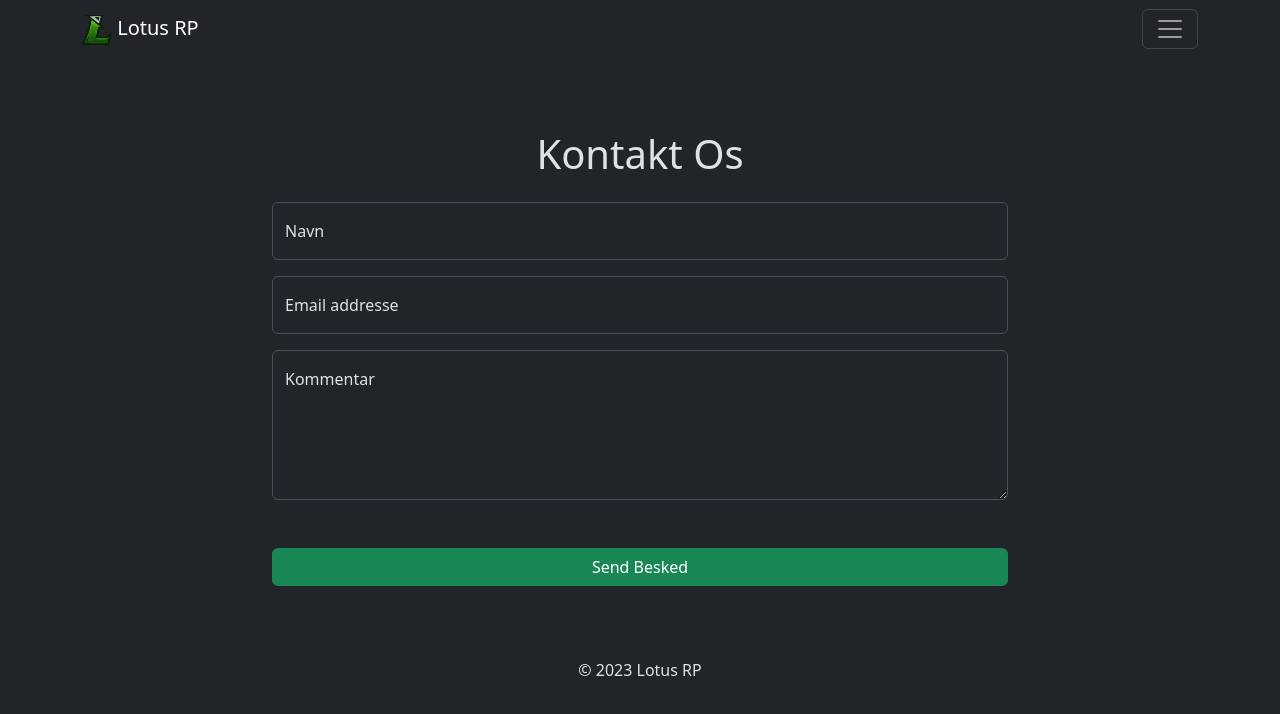
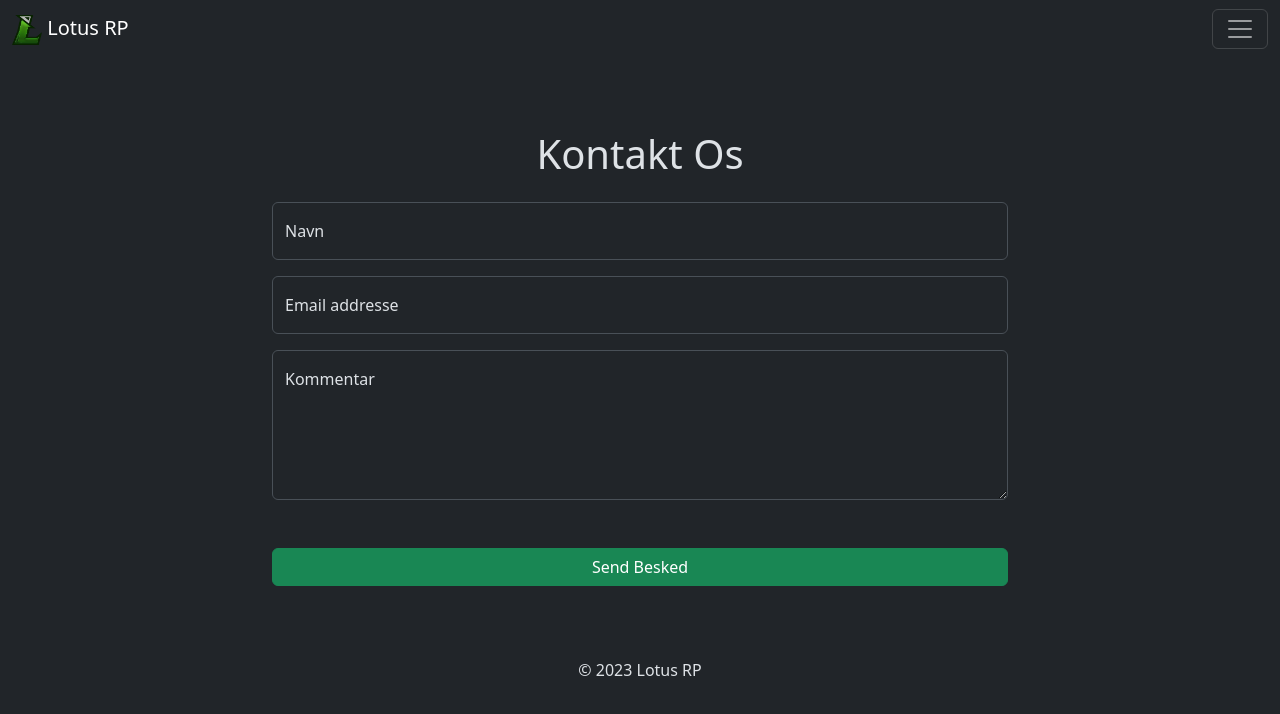
Before and after one commit to WizedWasTaken/trello-clone, a React (Vite) app: page /lotusrp/kontakt in a window 1280 px wide. Shown: the top 714 px of the page. Built offline with nearby package versions, Linux system fonts and the light colour scheme.

Commit message:
Update Nav component container to fluid

```diff
--- a/src/components/Nav.tsx
+++ b/src/components/Nav.tsx
@@ -37,7 +37,7 @@ const MyNavbar: React.FC = () => {
 
   return (
     <Navbar expand={false}>
-      <Container>
+      <Container fluid>
         <LinkContainer to="/">
           <Navbar.Brand className="navbar-brand-custom">
             <img
```
